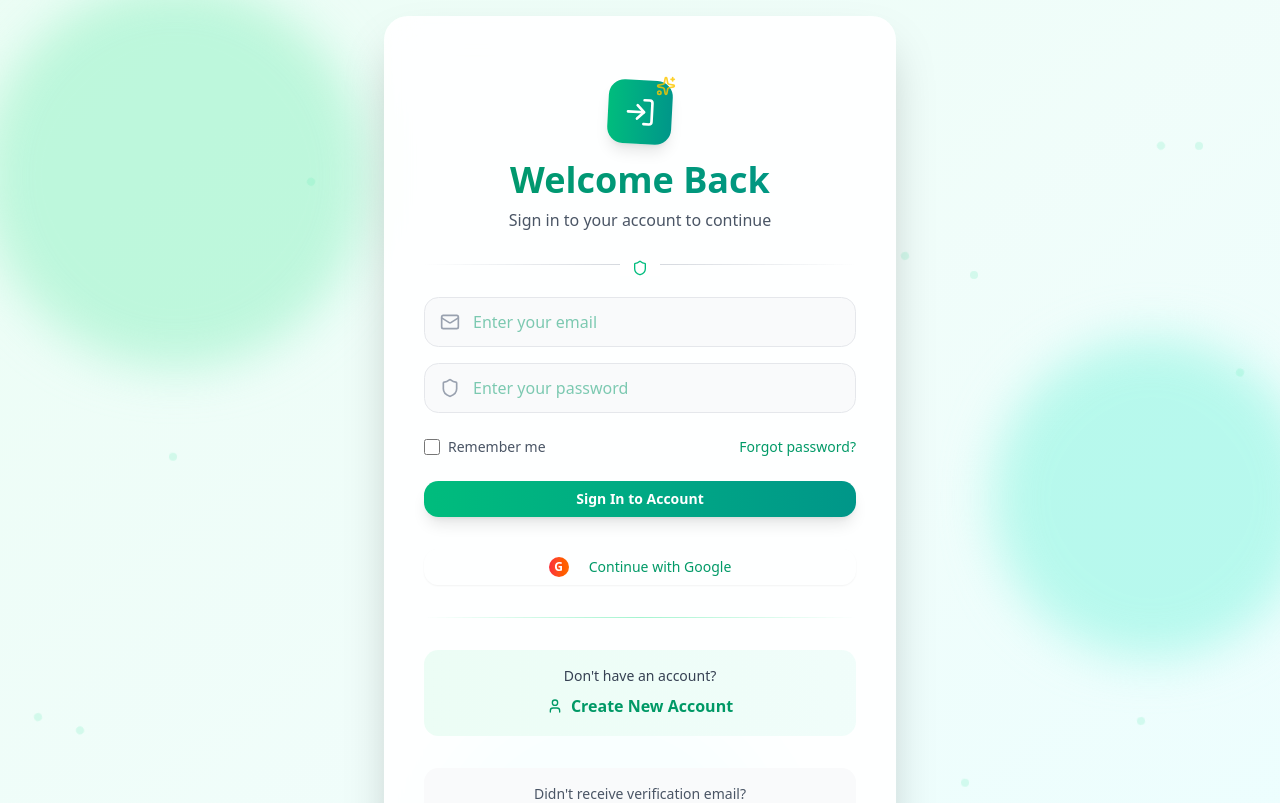
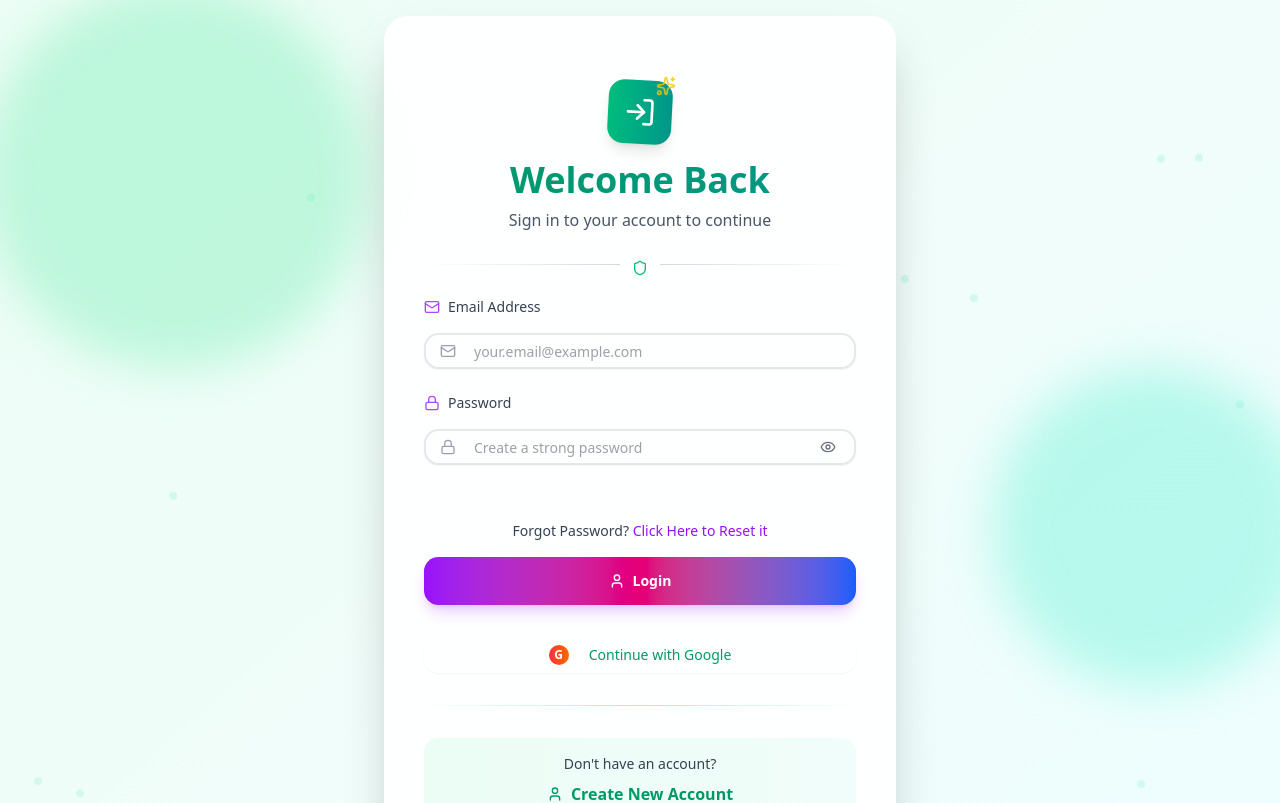
Before and after one commit to mcwachira/mern-invoice, a Next.js app in the folder apps/web/: page /auth/login in a window 1280 px wide. Shown: the top 803 px of the page. Built offline with nearby package versions, Linux system fonts and the light colour scheme.

Commit message:
Made chanes to the login page and register page

```diff
--- a/apps/web/app/auth/login/page.tsx
+++ b/apps/web/app/auth/login/page.tsx
@@ -5,6 +5,7 @@ import { Card, CardContent } from "@/components/ui/card";
 import { Mail, User, Sparkles, Shield, LogIn } from "lucide-react";
 import AuthWrapper from "@/components/AuthWrapper";
 import Link from "next/link";
+import SignInForm from "@/components/SignInPage";
 
 const LoginPage = () => {
   return (
@@ -65,7 +66,9 @@ const LoginPage = () => {
             </div>
 
             {/* Login form placeholder */}
-            <div className="space-y-6">
+
+            <SignInForm />
+            {/* <div className="space-y-6">
               <div className="space-y-4">
                 <div className="relative">
                   <input
@@ -105,7 +108,7 @@ const LoginPage = () => {
               <Button className="w-full bg-gradient-to-r from-emerald-500 to-teal-600 hover:from-emerald-600 hover:to-teal-700 text-white font-semibold py-3 px-6 rounded-xl shadow-lg transform hover:scale-105 transition-all duration-300 hover:shadow-xl">
                 Sign In to Account
               </Button>
-            </div>
+            </div> */}
 
             {/* Google sign in section */}
             <div className="space-y-4">
--- a/apps/web/app/auth/register/page.tsx
+++ b/apps/web/app/auth/register/page.tsx
@@ -1,5 +1,4 @@
-import SignUpForm from "@/components/SignUpForm";
-import { Button } from "@/components/ui/button";
+import { Button } from "@/features/auth/SignUpForm;
 import {
   Card,
   CardContent,
@@ -12,6 +11,7 @@ import { FaUserCheck, FaGoogle } from "react-icons/fa";
 import { Lock, Sparkles, Shield } from "lucide-react";
 import Link from "next/link";
 import AuthWrapper from "@/components/AuthWrapper";
+import SignUpForm from "@/features/auth/SignUpForm";
 
 export default function RegisterPage() {
   return (
--- a/apps/web/components/SignInPage.tsx
+++ b/apps/web/components/SignInPage.tsx
@@ -18,14 +18,17 @@ import { Button } from "./ui/button";
 import { useEffect, useState } from "react";
 import { useLoginUserMutation } from "@/features/auth/authApiSlice";
 import { useRouter } from "next/navigation";
+import { useDispatch } from "react-redux";
 import Spinner from "./Spinner";
 import AuthButtonAnimation from "@/animations/authButtonAAnimations";
+import { logIn } from "@/features/auth/authSlice";
 
 const SignInForm = () => {
   const [showPassword, setShowPassword] = useState(false);
   const [focusedField, setFocusedField] = useState("");
 
   const router = useRouter();
+  const dispatch = useDispatch();
 
   const handleShowHidePassword = () => {
     setShowPassword(!showPassword);
@@ -56,7 +59,9 @@ const SignInForm = () => {
 
   const handleSubmit = async (data: LoginFormData) => {
     try {
-      await loginUser(data).unwrap();
+      const getUserCredentials = await loginUser(data).unwrap();
+      console.log(getUserCredentials);
+      dispatch(logIn({ ...getUserCredentials }));
     } catch (error: any) {
       const message =
         error.data.message || "Something went wrong. Please try again.";
@@ -120,7 +125,6 @@ const SignInForm = () => {
           )}
         />
 
-        {/* Password Field */}
         {/* Password Field */}
         <FormField
           control={form.control}
```
